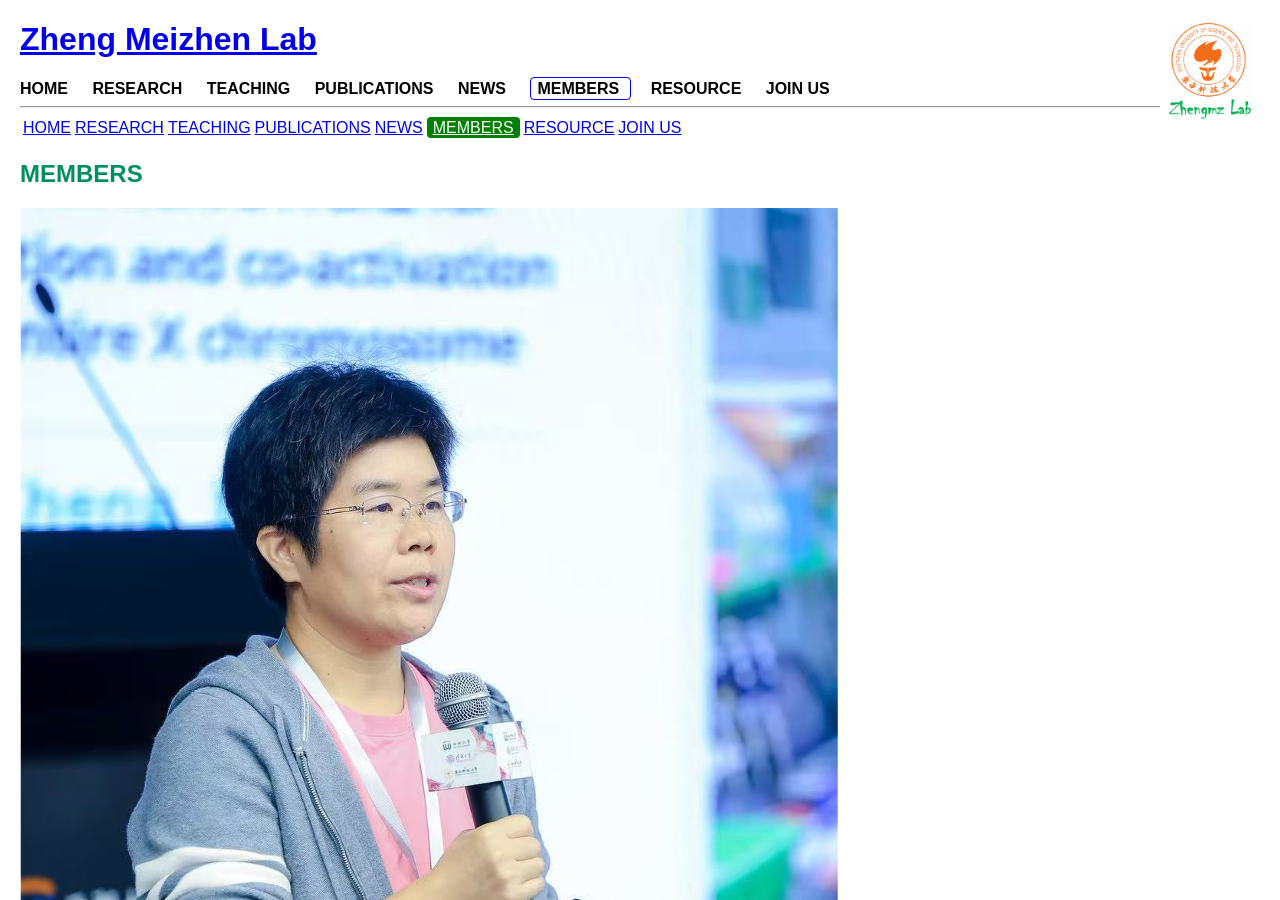
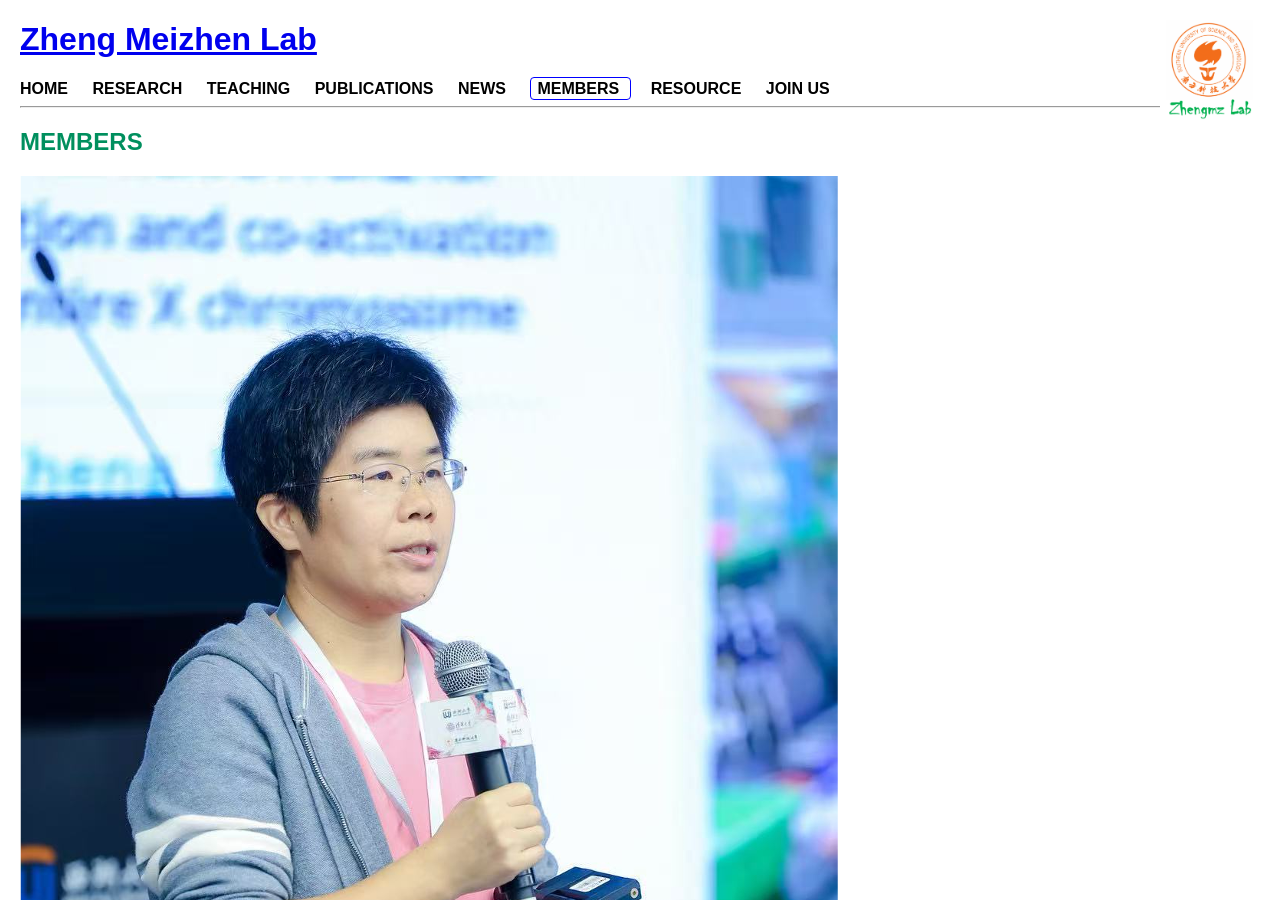
Before and after one commit to ZhengmzLab/zhengmzlab.github.io, a Jekyll site: the page built from members.md, in a window 1280 px wide and 900 px high. Built offline with Jekyll 4.4.1, drawn with Linux system fonts in a browser that asks for light colours.

Commit message:
Update members.md

```diff
--- a/members.md
+++ b/members.md
@@ -2,21 +2,6 @@
 layout: default
 title: MEMBERS
 ---
-
-
-<table>
-  <tr>
-    <td><a href="https://www.zhengmzlab.com/index.html">HOME</a></td>
-    <td><a href="https://www.zhengmzlab.com/research.html">RESEARCH</a></td>
-    <td><a href="https://www.zhengmzlab.com/teaching.html" >TEACHING</a></td>
-    <td><a href="https://www.zhengmzlab.com/publications.html">PUBLICATIONS</a></td>
-    <td><a href="https://www.zhengmzlab.com/news.html">NEWS</a></td>
-    <td><a href="https://www.zhengmzlab.com/members.html" style="background-color: green; color: white; padding: 2px 6px; border-radius: 4px;">MEMBERS</a></td>
-    <td><a href="https://www.zhengmzlab.com/resource.html">RESOURCE</a></td>
-    <td><a href="https://www.zhengmzlab.com/join_us.html">JOIN US</a></td>
-  </tr>
-</table>
-
 
 
 
@@ -38,6 +23,3 @@ Principal Investigator
 
 **Email:** [zhengmz@sustech.edu.cn](mailto:zhengmz@sustech.edu.cn)
 **ORCID:** [https://orcid.org/0000-0001-5569-1812](https://orcid.org/0000-0001-5569-1812)
-
----
-[NEWS](news.html) | [RESOURCE](resource.html)
```
